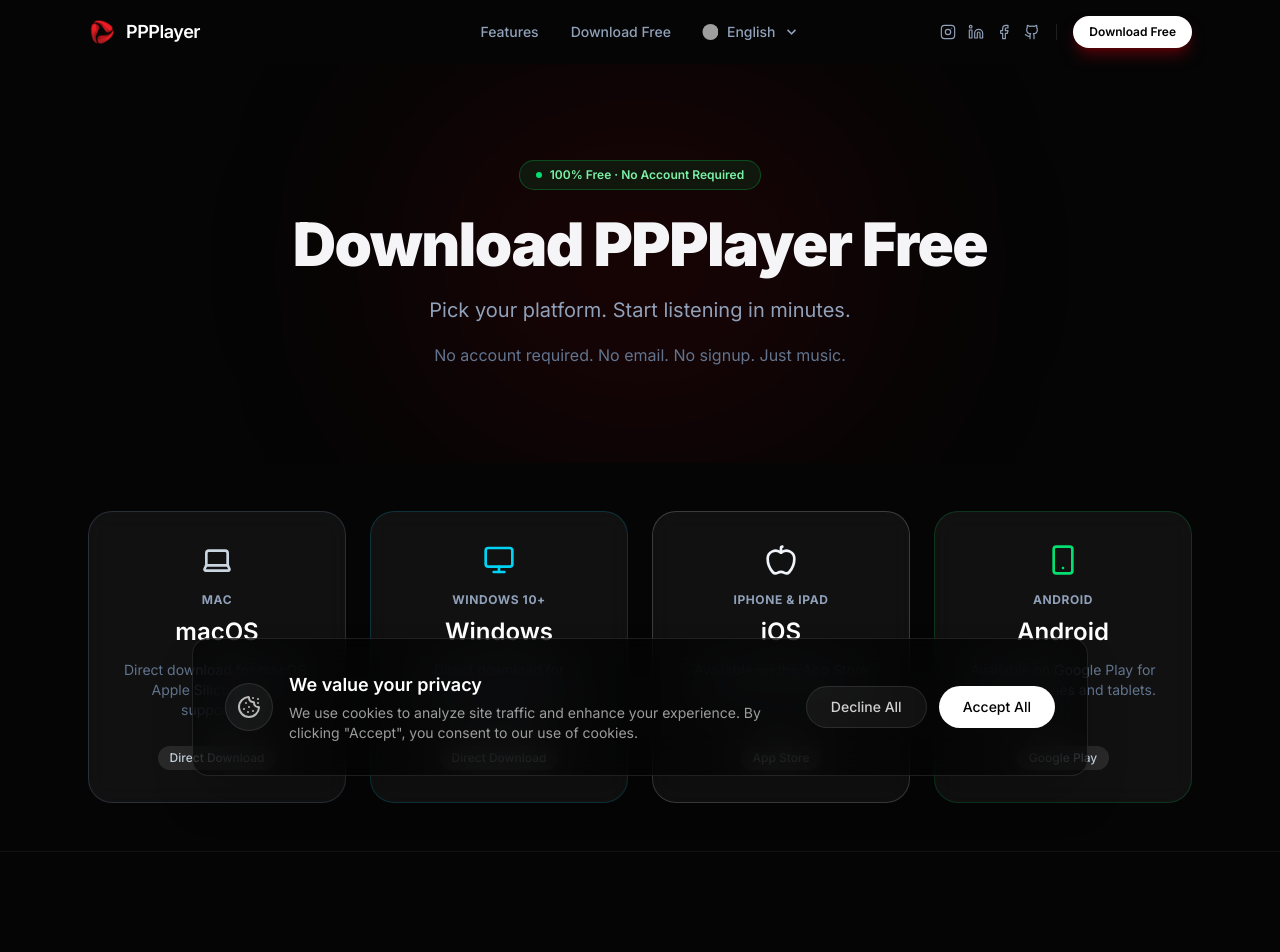
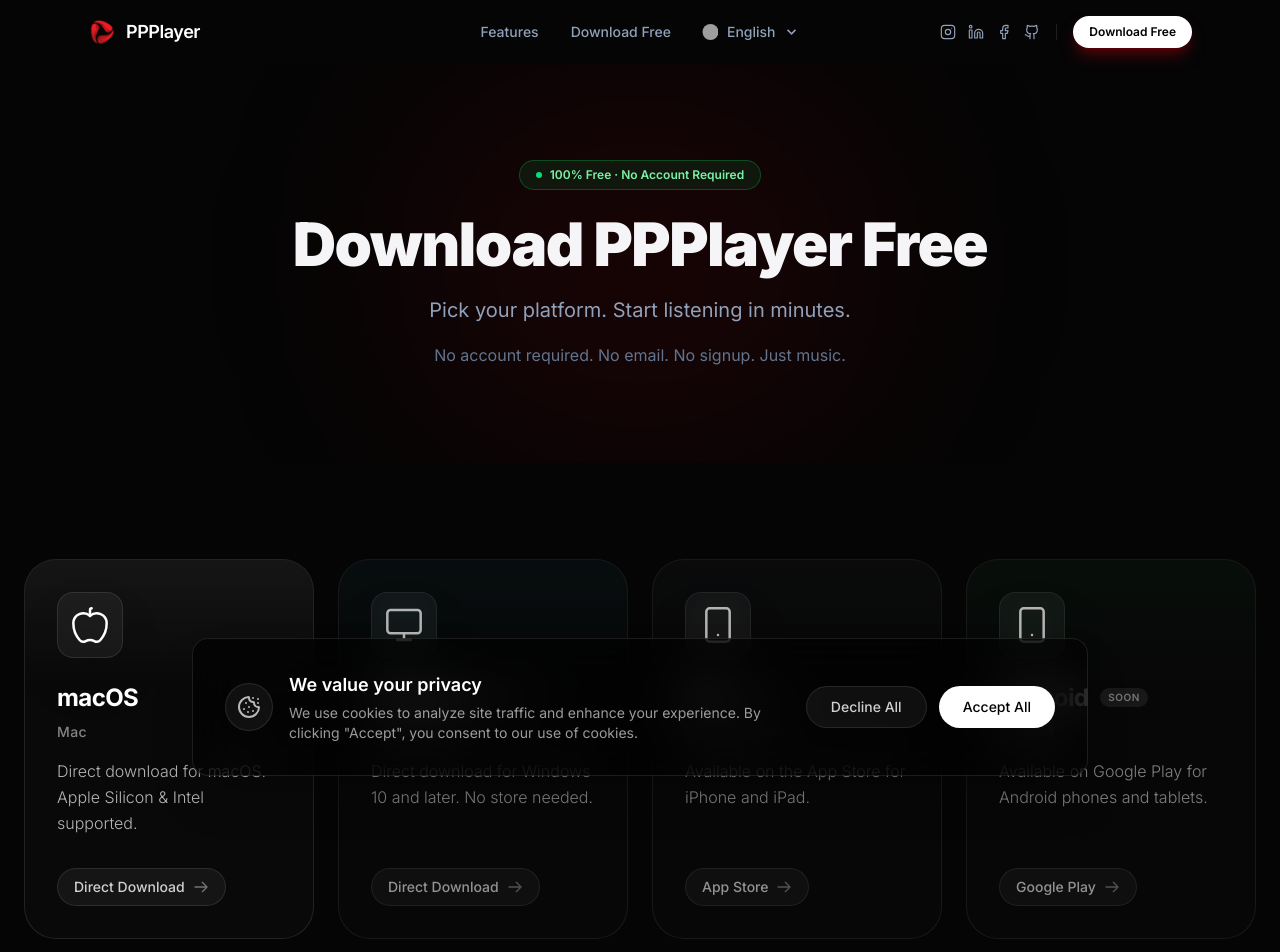
Before and after one commit to ppplayermusic/website, a Next.js app: page /en/download in a window 1280 px wide. Shown: the top 952 px of the page. Built offline with nearby package versions, Linux system fonts and the light colour scheme; grey boxes are pictures that could not be loaded.

Commit message:
style: redesign download page and CTA to use premium apple/stripe dark theme and spotlight cards

```diff
--- a/components/sections/PlatformCardsSection.tsx
+++ b/components/sections/PlatformCardsSection.tsx
@@ -6,6 +6,7 @@
 import { Monitor, Smartphone, Apple, Laptop } from 'lucide-react'
 import { DOWNLOAD_LINKS } from '@/lib/constants'
 import { NotAvailableModal } from '@/components/ui/NotAvailableModal'
+import { SpotlightCard } from '@/components/ui/SpotlightCard'
 
 export default function PlatformCardsSection() {
   const t = useTranslations('platformCards');
@@ -19,54 +20,58 @@
   const platforms = [
     {
       id: 'macos',
-      icon: <Laptop className="w-8 h-8 mb-4 text-slate-300" />,
+      icon: <Apple className="w-10 h-10 text-white" strokeWidth={1.5} />,
       name: t('macos.name'),
       label: t('macos.label'),
       description: t('macos.desc'),
       badge: t('macos.badge'),
       href: DOWNLOAD_LINKS.macos,
-      color: 'border-slate-500/30 hover:border-slate-400/50',
+      color: 'rgba(255, 255, 255, 0.1)',
+      gradient: 'from-white/10 to-transparent',
       isAvailable: true,
     },
     {
       id: 'windows',
-      icon: <Monitor className="w-8 h-8 mb-4 text-cyan-400" />,
+      icon: <Monitor className="w-10 h-10 text-white" strokeWidth={1.5} />,
       name: t('windows.name'),
       label: t('windows.label'),
       description: t('windows.desc'),
       badge: t('windows.badge'),
       href: DOWNLOAD_LINKS.windows,
-      color: 'border-cyan-500/20 hover:border-cyan-400/40',
+      color: 'rgba(6, 182, 212, 0.1)',
+      gradient: 'from-cyan-500/10 to-transparent',
       isAvailable: false,
     },
     {
       id: 'ios',
-      icon: <Apple className="w-8 h-8 mb-4 text-slate-100" />,
+      icon: <Smartphone className="w-10 h-10 text-white" strokeWidth={1.5} />,
       name: t('ios.name'),
       label: t('ios.label'),
       description: t('ios.desc'),
       badge: t('ios.badge'),
       href: DOWNLOAD_LINKS.ios,
-      color: 'border-slate-200/20 hover:border-slate-100/40',
+      color: 'rgba(255, 255, 255, 0.05)',
+      gradient: 'from-slate-500/10 to-transparent',
       isAvailable: false,
     },
     {
       id: 'android',
-      icon: <Smartphone className="w-8 h-8 mb-4 text-green-400" />,
+      icon: <Smartphone className="w-10 h-10 text-white" strokeWidth={1.5} />,
       name: t('android.name'),
       label: t('android.label'),
       description: t('android.desc'),
       badge: t('android.badge'),
       href: DOWNLOAD_LINKS.android,
-      color: 'border-green-500/20 hover:border-green-400/40',
+      color: 'rgba(34, 197, 94, 0.1)',
+      gradient: 'from-green-500/10 to-transparent',
       isAvailable: false,
     },
   ];
 
   return (
     <>
-      <section className="py-12 bg-[var(--color-bg-base)] text-white relative z-10">
-        <div className="max-w-6xl mx-auto px-4 sm:px-6">
+      <section className="py-16 md:py-24 bg-[var(--color-bg-base)] text-white relative z-10">
+        <div className="max-w-7xl mx-auto px-4 sm:px-6">
           <div className="grid grid-cols-1 md:grid-cols-2 lg:grid-cols-4 gap-6">
             {platforms.map((platform, i) => (
               <motion.a
@@ -74,25 +79,51 @@
                 href={platform.isAvailable ? platform.href : '#'}
                 onClick={platform.isAvailable ? undefined : handleNotAvailable}
                 download={platform.isAvailable ? true : undefined}
-                initial={{ opacity: 0, y: 20 }}
+                initial={{ opacity: 0, y: 30 }}
                 whileInView={{ opacity: 1, y: 0 }}
                 viewport={{ once: true, margin: "-50px" }}
-                transition={{ duration: 0.5, delay: i * 0.1 }}
-                className={`flex flex-col items-center text-center p-8 rounded-3xl border bg-white/5 backdrop-blur-md transition-all duration-300 hover:-translate-y-2 group ${platform.color}`}
+                transition={{ duration: 0.6, delay: i * 0.1, ease: [0.16, 1, 0.3, 1] }}
+                className="group outline-none"
               >
+                <SpotlightCard
+                  spotlightColor={platform.color}
+                  className={`h-full flex flex-col p-8 transition-transform duration-500 ease-out group-hover:scale-[1.02] ${platform.isAvailable ? '' : 'opacity-70 group-hover:opacity-100'}`}
+                >
+                  {/* Subtle top gradient */}
+                  <div className={`absolute top-0 inset-x-0 h-32 bg-gradient-to-b ${platform.gradient} opacity-50 pointer-events-none`} />
+
+                  <div className="relative z-10 mb-6">
+                    <div className="p-3 bg-white/5 rounded-2xl w-fit border border-white/10 backdrop-blur-md shadow-2xl">
                       {platform.icon}
-                <span className="text-xs font-bold uppercase tracking-wider text-slate-400 mb-2">
+                    </div>
+                  </div>
+
+                  <div className="relative z-10 flex-grow">
+                    <div className="flex items-center gap-3 mb-2">
+                      <h3 className="text-2xl font-bold tracking-tight text-white">{platform.name}</h3>
+                      {!platform.isAvailable && (
+                        <span className="text-[10px] uppercase tracking-wider font-semibold px-2 py-0.5 rounded-full bg-white/10 text-white/60">
+                          Soon
+                        </span>
+                      )}
+                    </div>
+                    <span className="text-sm font-medium tracking-wide text-white/50 block mb-4">
                       {platform.label}
                     </span>
-                <h3 className="text-2xl font-semibold mb-3">{platform.name}</h3>
-                <p className="text-sm text-slate-500 mb-6 flex-grow">
+                    <p className="text-base text-white/70 leading-relaxed font-light">
                       {platform.description}
                     </p>
-                <div className="mt-auto">
-                  <span className="inline-flex items-center gap-1.5 px-3 py-1 rounded-full bg-white/10 text-xs font-medium text-slate-300 group-hover:bg-white/20 transition-colors">
+                  </div>
+
+                  <div className="relative z-10 mt-8">
+                    <span className="inline-flex items-center gap-2 px-4 py-2 rounded-full bg-white/5 border border-white/10 text-sm font-medium text-white/80 group-hover:bg-white/10 group-hover:text-white transition-all duration-300">
                       {platform.badge}
+                      <svg className="w-4 h-4 opacity-50 group-hover:opacity-100 transition-opacity" fill="none" viewBox="0 0 24 24" stroke="currentColor">
+                        <path strokeLinecap="round" strokeLinejoin="round" strokeWidth={2} d="M14 5l7 7m0 0l-7 7m7-7H3" />
+                      </svg>
                     </span>
                   </div>
+                </SpotlightCard>
               </motion.a>
             ))}
           </div>
--- /dev/null
+++ b/components/ui/SpotlightCard.tsx
@@ -0,0 +1,70 @@
+'use client';
+
+import React, { useRef, useState } from 'react';
+
+interface SpotlightCardProps extends React.HTMLAttributes<HTMLDivElement> {
+  children: React.ReactNode;
+  className?: string;
+  spotlightColor?: string;
+}
+
+export function SpotlightCard({
+  children,
+  className = '',
+  spotlightColor = 'rgba(255, 255, 255, 0.05)',
+  ...props
+}: SpotlightCardProps) {
+  const divRef = useRef<HTMLDivElement>(null);
+  const [isFocused, setIsFocused] = useState(false);
+  const [position, setPosition] = useState({ x: 0, y: 0 });
+  const [opacity, setOpacity] = useState(0);
+
+  const handleMouseMove = (e: React.MouseEvent<HTMLDivElement>) => {
+    if (!divRef.current || isFocused) return;
+
+    const div = divRef.current;
+    const rect = div.getBoundingClientRect();
+
+    setPosition({ x: e.clientX - rect.left, y: e.clientY - rect.top });
+  };
+
+  const handleFocus = () => {
+    setIsFocused(true);
+    setOpacity(1);
+  };
+
+  const handleBlur = () => {
+    setIsFocused(false);
+    setOpacity(0);
+  };
+
+  const handleMouseEnter = () => {
+    setOpacity(1);
+  };
+
+  const handleMouseLeave = () => {
+    setOpacity(0);
+  };
+
+  return (
+    <div
+      ref={divRef}
+      onMouseMove={handleMouseMove}
+      onFocus={handleFocus}
+      onBlur={handleBlur}
+      onMouseEnter={handleMouseEnter}
+      onMouseLeave={handleMouseLeave}
+      className={`relative overflow-hidden rounded-[2rem] border border-white/10 bg-white/[0.02] ${className}`}
+      {...props}
+    >
+      <div
+        className="pointer-events-none absolute -inset-px opacity-0 transition duration-300"
+        style={{
+          opacity,
+          background: `radial-gradient(600px circle at ${position.x}px ${position.y}px, ${spotlightColor}, transparent 40%)`,
+        }}
+      />
+      {children}
+    </div>
+  );
+}
--- /dev/null
+++ b/screenshot.js
@@ -0,0 +1,21 @@
+const { chromium } = require('playwright');
+
+(async () => {
+  const browser = await chromium.launch();
+  const page = await browser.newPage({
+    viewport: { width: 1440, height: 900 }
+  });
+  await page.goto('http://localhost:3000/download');
+  await page.waitForTimeout(2000);
+  await page.screenshot({ path: 'download_page_top.png' });
+
+  await page.evaluate(() => window.scrollBy(0, 800));
+  await page.waitForTimeout(1000);
+  await page.screenshot({ path: 'download_page_mid.png' });
+
+  await page.evaluate(() => window.scrollTo(0, document.body.scrollHeight));
+  await page.waitForTimeout(1000);
+  await page.screenshot({ path: 'download_page_bottom.png' });
+
+  await browser.close();
+})();
```
Also changed, not shown: components/sections/DownloadCTA.tsx (+17 -10 lines). Lines whose indentation alone changed are shown as unchanged.
